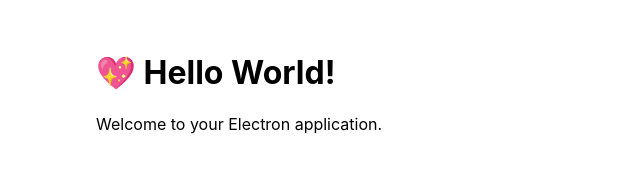
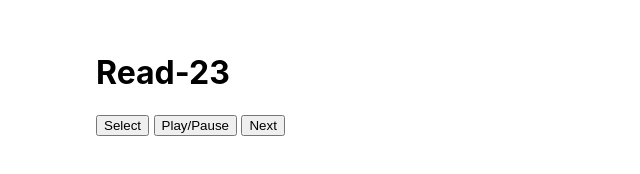
Before and after one commit to jadenkhuu/read-23, an Electron app: page src/index.html in a window 800 px wide. Shown: the whole page, without its empty margins (0-640 px from the left). Drawn offline with Linux system fonts and the light colour scheme.

Commit message:
initialising basic funcitonality

```diff
--- a/src/index.html
+++ b/src/index.html
@@ -4,9 +4,14 @@
     <meta charset="UTF-8" />
     <title>Hello World!</title>
     <link rel="stylesheet" href="index.css" />
+
+    <script defer src="render.js"></script>
   </head>
   <body>
-    <h1>💖 Hello World!</h1>
-    <p>Welcome to your Electron application.</p>
+    <h1>Read-23</h1>
+    <button id="select-button">Select</button>
+    <button id="play-pause-button">Play/Pause</button>
+    <button id="next-button">Next</button>
+
   </body>
 </html>
```
